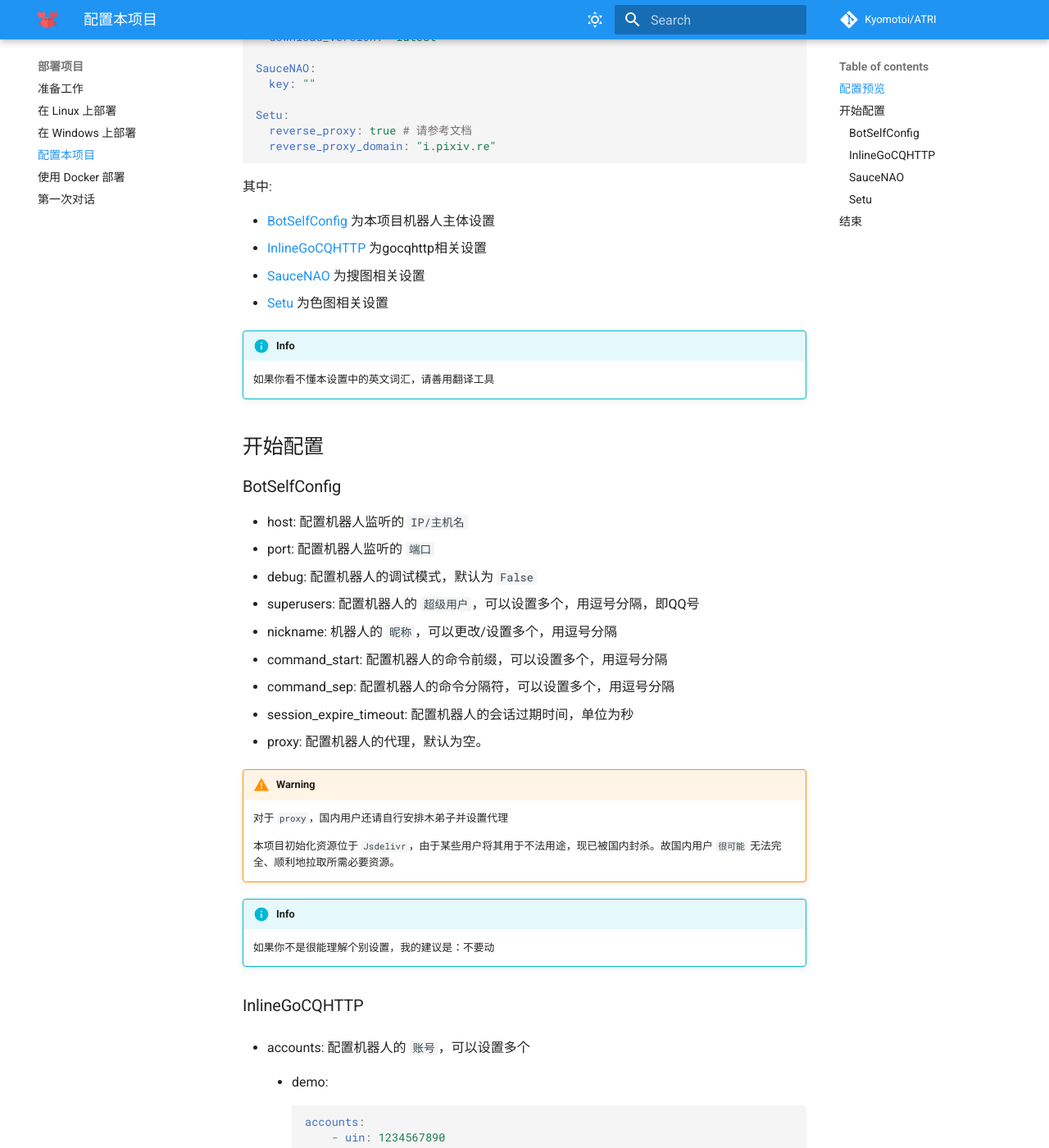
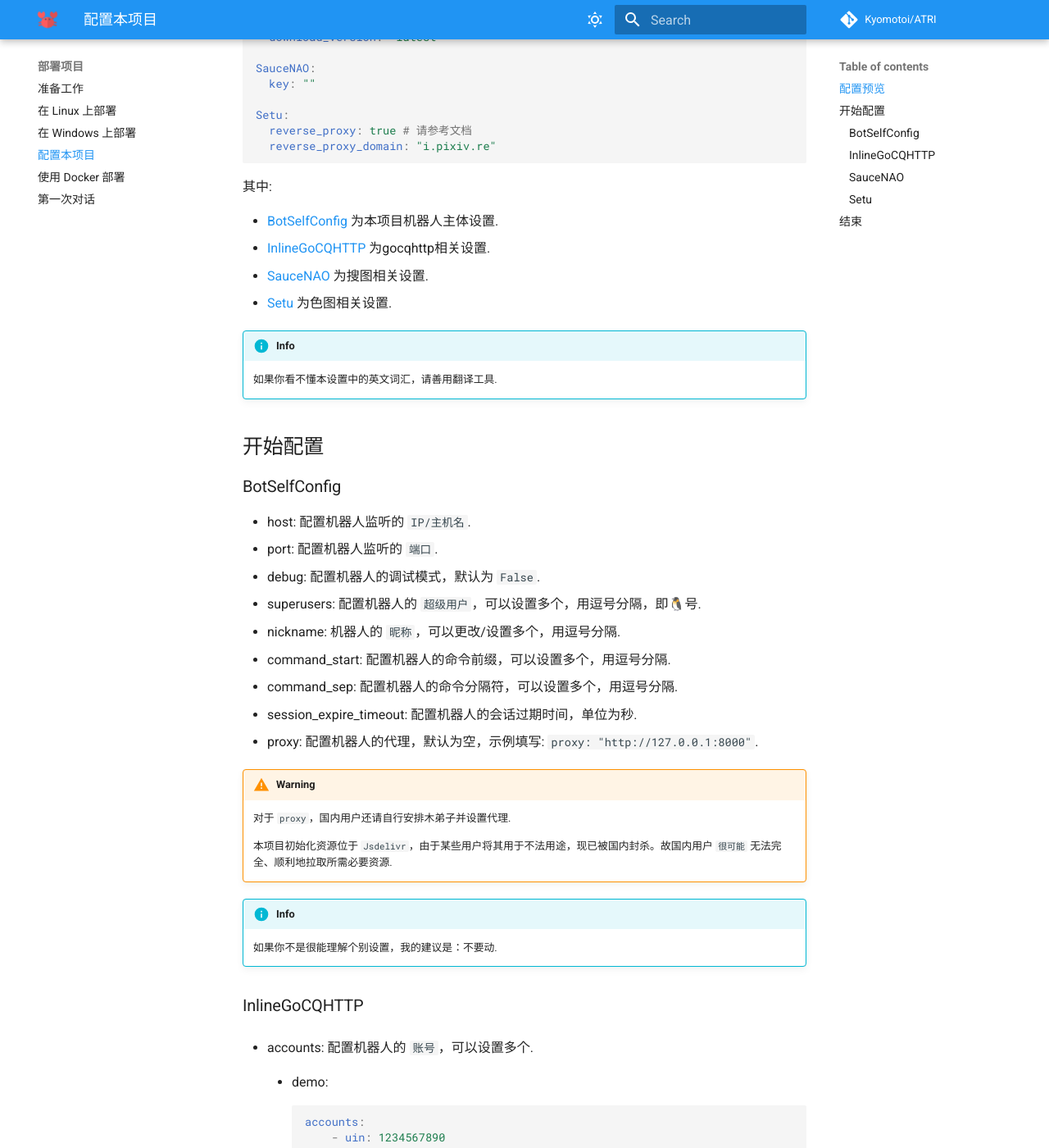
Before and after one commit to Kyomotoi/Project-ATRI-Docs, an MkDocs documentation site: the page built from docs/install/configuration-bot.md, in a window 1280 px wide and 1400 px high, scrolled down 637 px. Shown: the whole window at 82% size. Built offline with MkDocs 1.6.1 and Material for MkDocs 9.7.7, drawn with Linux system fonts in a browser that asks for light colours; comment, search, counter and statistics services are not loaded; some of the changed text lies outside the part shown.

Commit message:
📝 优化文档

````diff
--- a/docs/install/configuration-bot.md
+++ b/docs/install/configuration-bot.md
@@ -33,39 +33,39 @@ Setu:
 
 其中:
 
-- [BotSelfConfig](#botselfconfig) 为本项目机器人主体设置
-- [InlineGoCQHTTP](#inlinegocqhttp) 为gocqhttp相关设置
-- [SauceNAO](#saucenao) 为搜图相关设置
-- [Setu](#setu) 为色图相关设置
+- [BotSelfConfig](#botselfconfig) 为本项目机器人主体设置.
+- [InlineGoCQHTTP](#inlinegocqhttp) 为gocqhttp相关设置.
+- [SauceNAO](#saucenao) 为搜图相关设置.
+- [Setu](#setu) 为色图相关设置.
 
 !!! info
-    如果你看不懂本设置中的英文词汇，请善用翻译工具
+    如果你看不懂本设置中的英文词汇，请善用翻译工具.
 
 ## 开始配置
 
 ### BotSelfConfig
 
-- host: 配置机器人监听的 `IP/主机名`
-- port: 配置机器人监听的 `端口`
-- debug: 配置机器人的调试模式，默认为 `False`
-- superusers: 配置机器人的 `超级用户`，可以设置多个，用逗号分隔，即QQ号
-- nickname: 机器人的 `昵称`，可以更改/设置多个，用逗号分隔
-- command_start: 配置机器人的命令前缀，可以设置多个，用逗号分隔
-- command_sep: 配置机器人的命令分隔符，可以设置多个，用逗号分隔
-- session_expire_timeout: 配置机器人的会话过期时间，单位为秒
-- proxy: 配置机器人的代理，默认为空。
+- host: 配置机器人监听的 `IP/主机名`.
+- port: 配置机器人监听的 `端口`.
+- debug: 配置机器人的调试模式，默认为 `False`.
+- superusers: 配置机器人的 `超级用户`，可以设置多个，用逗号分隔，即🐧号.
+- nickname: 机器人的 `昵称`，可以更改/设置多个，用逗号分隔.
+- command_start: 配置机器人的命令前缀，可以设置多个，用逗号分隔.
+- command_sep: 配置机器人的命令分隔符，可以设置多个，用逗号分隔.
+- session_expire_timeout: 配置机器人的会话过期时间，单位为秒.
+- proxy: 配置机器人的代理，默认为空，示例填写: `proxy: "http://127.0.0.1:8000"`.
 
 !!! warning
-    对于 `proxy`，国内用户还请自行安排木弟子并设置代理
+    对于 `proxy`，国内用户还请自行安排木弟子并设置代理.
 
-    本项目初始化资源位于 `Jsdelivr`，由于某些用户将其用于不法用途，现已被国内封杀。故国内用户 `很可能` 无法完全、顺利地拉取所需必要资源。
+    本项目初始化资源位于 `Jsdelivr`，由于某些用户将其用于不法用途，现已被国内封杀。故国内用户 `很可能` 无法完全、顺利地拉取所需必要资源.
 
 !!! info
-    如果你不是很能理解个别设置，我的建议是：不要动
+    如果你不是很能理解个别设置，我的建议是：不要动.
 
 ### InlineGoCQHTTP
 
-- accounts: 配置机器人的 `账号`，可以设置多个
+- accounts: 配置机器人的 `账号`，可以设置多个.
     - demo:
         ```yaml
         accounts:
@@ -92,36 +92,36 @@ Setu:
     - 配置机器人的 `下载域名`，默认为 `github.com`
     - 如果你是国内用户，请留空: `""`
 
-- download_version: 一般情况下我们无需关心
+- download_version: 一般情况下我们无需关心.
 
 !!! warning
     如果你不希望使用本项目内置的 `gocqhttp`，使用外部的话，请确保上报方式为: `array`
 
 ### SauceNAO
 
-- key: SauceNAO 搜图的 API 密钥
+- key: SauceNAO 搜图的 API 密钥.
 
 !!! info
     如果你是第一次接触此玩意:
 
-    - 进入 [SauceNAO](https://saucenao.com/user.php)用户界面，登录/注册
-    - 在个人信息预览左侧 `Search` 列表中找到 `api`，进入
-    - 在 `api` 界面中找到 Key word: `api key`，其内容即为所需的 API 密钥
+    - 进入 [SauceNAO](https://saucenao.com/user.php)用户界面，登录/注册.
+    - 在个人信息预览左侧 `Search` 列表中找到 `api`，进入.
+    - 在 `api` 界面中找到 Key word: `api key`，其内容即为所需的 API 密钥.
 
 
 ### Setu
 
-- reverse_proxy: 配置是否开启涩图反向代理，默认为 `False`
-- reverse_proxy_domain: 配置涩图反向代理的域名，默认为空。如上一个配置为 `True`，则此项必须配置
+- reverse_proxy: 配置是否开启涩图反向代理，默认为 `False`.
+- reverse_proxy_domain: 配置涩图反向代理的域名，默认为空. 如上一个配置为 `True`，则此项必须配置.
 
 !!! info
-    国内用户设置了代理的可以无需设置
+    国内用户设置了代理的可以无需设置.
 
-    对于只想用涩图的国内用户，请继续阅读以下内容
+    对于只想用涩图的国内用户，请继续阅读以下内容.
 
-涩图的来源是 `Pixiv`，其含有图片防盗措施，源址为 `i.pximg.net`，只要 `Referer` 是空值，或者不是来自 `Pixiv` 的请求，则会被拒绝（`403`）
+涩图的来源是 `Pixiv`，其含有图片防盗措施，源址为 `i.pximg.net`，只要 `Referer` 是空值，或者不是来自 `Pixiv` 的请求，则会被拒绝 (`403`).
 
-再一个，涩图api返回的图片 `domain` 为 `pixiv.cat`，现已被列入 `GFW list`，国内用户无法访问
+再一个，涩图api返回的图片 `domain` 为 `pixiv.cat`，现已被列入 `GFW list`，国内用户无法访问.
 
 接下来将针对国内用户进行教学、部署属于自己的 `Pixiv` 图片反代:
 
@@ -179,4 +179,4 @@ Setu:
 
 ## 结束
 
-至此，机器人的配置已全部完成
+至此，机器人的配置已全部完成.
````
Also changed, not shown: docs/changelog.md (+1 -2 lines), docs/index.md (+9 -9 lines), docs/install/helloworld.md (+14 -11 lines), docs/install/installation.md (+3 -3 lines).
